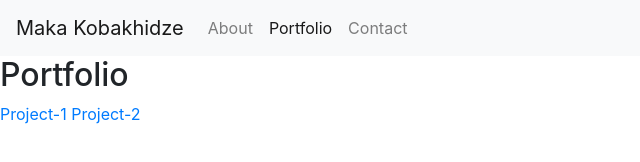
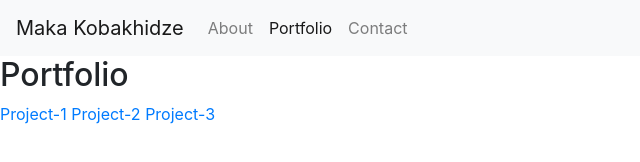
Before and after one commit to MARINAKOBAKHIDZE/Portfolio2, a plain HTML site: page Bootstrap-Portfolio-master/Bootstrap-Portfolio/portfolio.html in a window 1280 px wide. Shown: the full height of the page, 0-640 px from the left. Drawn offline with nearby package versions, Linux system fonts and the light colour scheme.

Commit message:
Update portfolio.html

```diff
--- a/Bootstrap-Portfolio-master/Bootstrap-Portfolio/portfolio.html
+++ b/Bootstrap-Portfolio-master/Bootstrap-Portfolio/portfolio.html
@@ -38,6 +38,7 @@
         <h2 id="portfolio">Portfolio</h2>
         <a href="https://github.com/MARINAKOBAKHIDZE/Project-1">Project-1</a>
         <a href="https://github.com/tearshred/Project-2.git">Project-2</a>
+         <a href="https://github.com/MARINAKOBAKHIDZE/Portfolio2.git">Project-3</a>
     </div>
     <script src="https://code.jquery.com/jquery-3.3.1.slim.min.js"
         integrity="sha384-q8i/X+965DzO0rT7abK41JStQIAqVgRVzpbzo5smXKp4YfRvH+8abtTE1Pi6jizo" crossorigin="anonymous">
```
